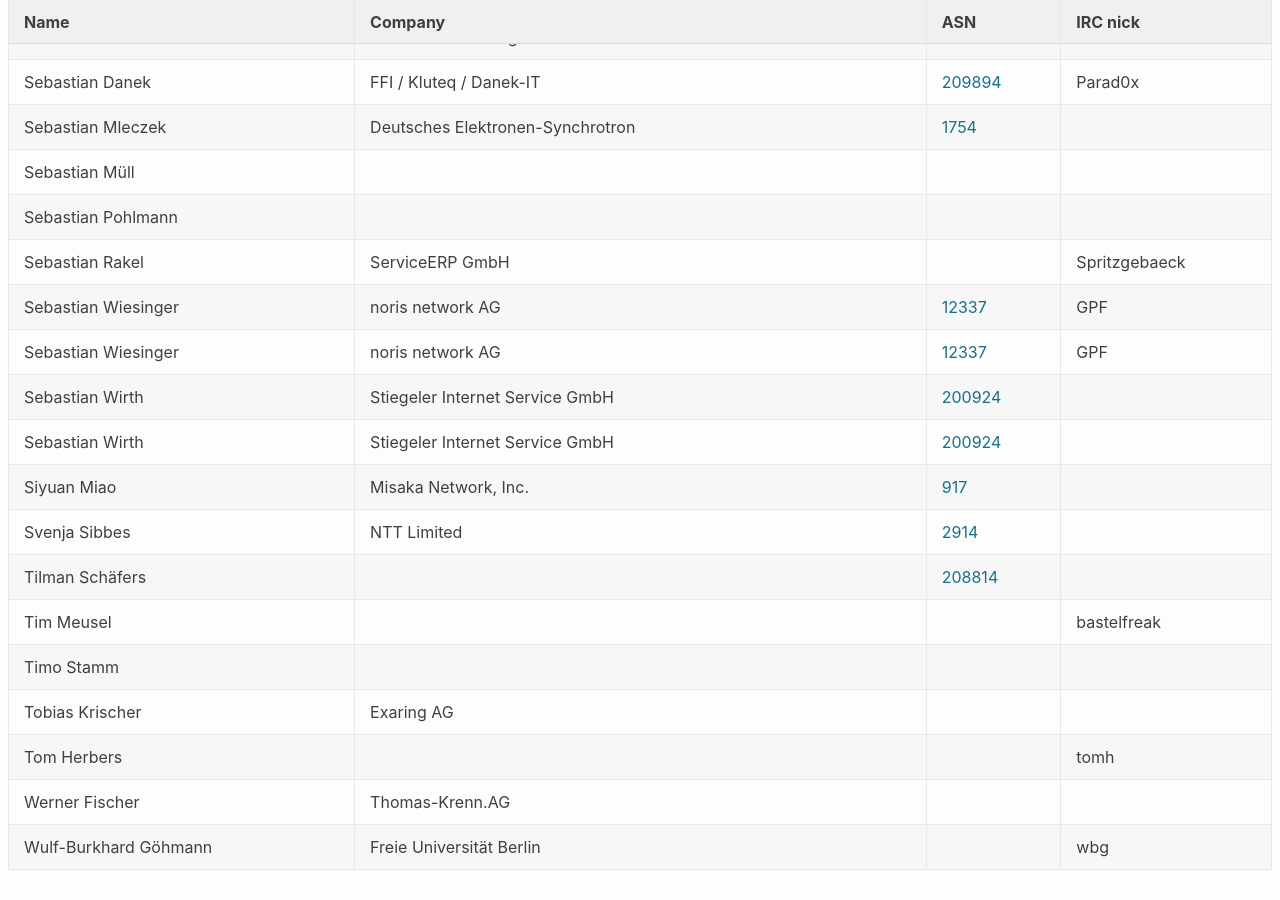
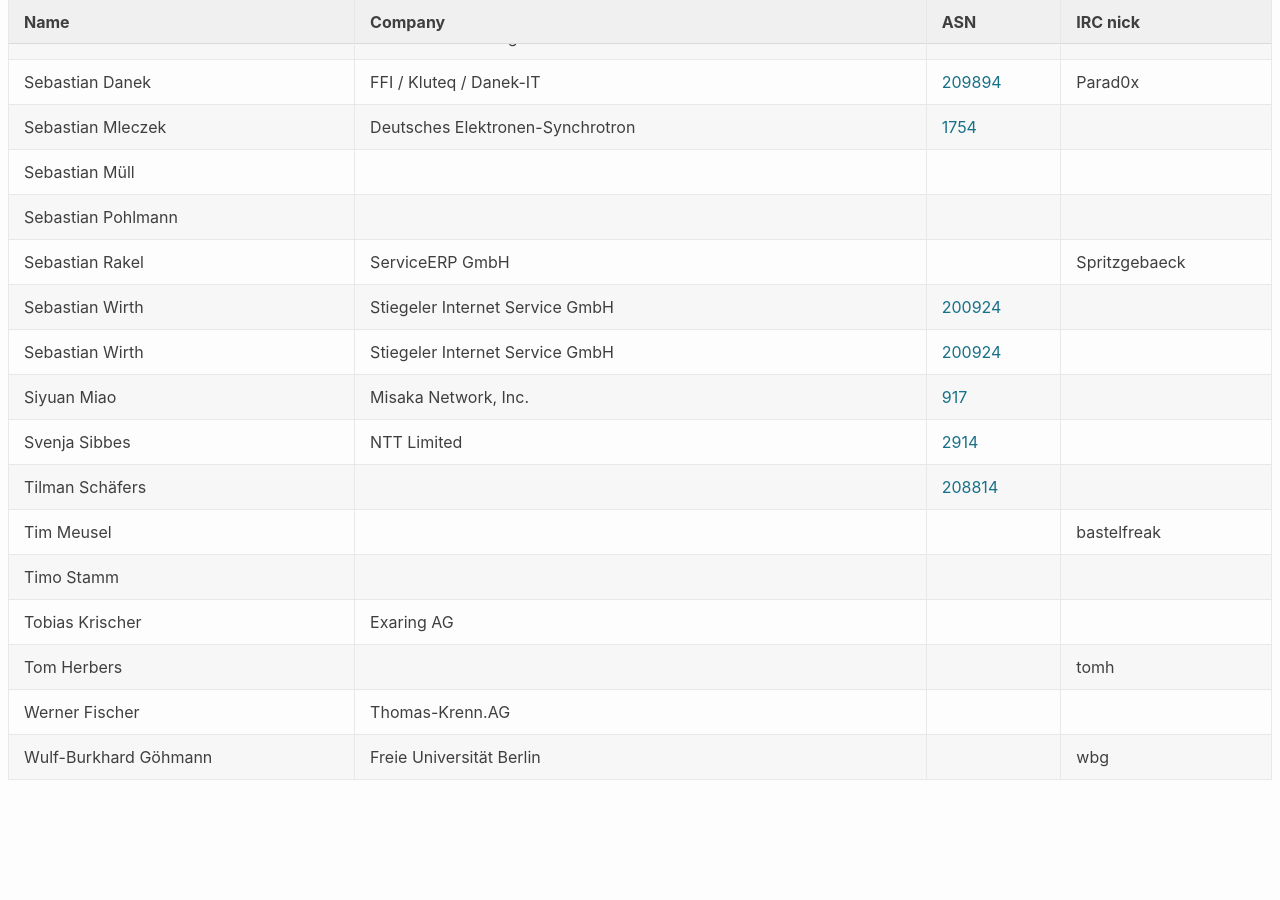
Before and after one commit to denog/pretix-attendeelist, a Jekyll site: the page built from denog14/index.md, in a window 1280 px wide and 900 px high, scrolled down 10562 px. Built offline with Jekyll 4.4.1, drawn with Linux system fonts in a browser that asks for light colours; after the commit the page ends 11372 px from its top, so only the background shows below that.

Commit message:
Latest data: Mon Oct 10 10:54:35 UTC 2022

```diff
--- a/_data/attendees_denog14_remote.json
+++ b/_data/attendees_denog14_remote.json
@@ -450,18 +450,6 @@
     "asn": null
   },
   {
-    "name": "Sebastian Wiesinger",
-    "company": "noris network AG",
-    "irc": "GPF",
-    "asn": "12337"
-  },
-  {
-    "name": "Sebastian Wiesinger",
-    "company": "noris network AG",
-    "irc": "GPF",
-    "asn": "12337"
-  },
-  {
     "name": "Sebastian Wirth",
     "company": "Stiegeler Internet Service GmbH",
     "irc": null,
```
